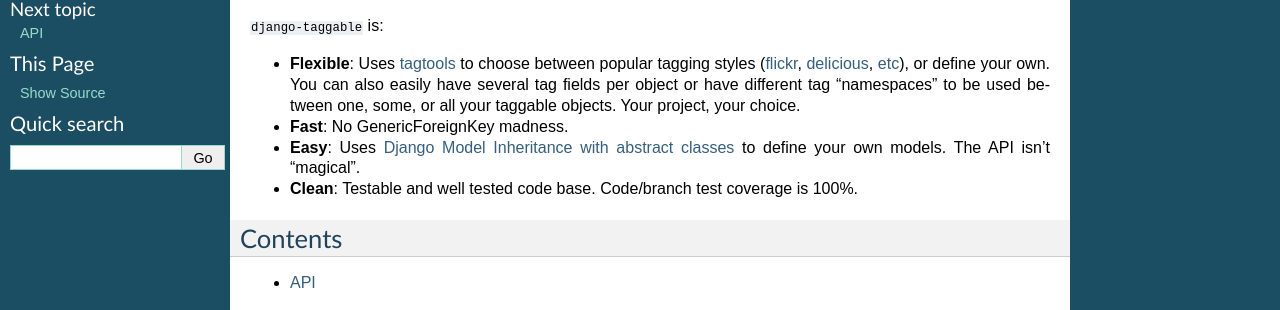
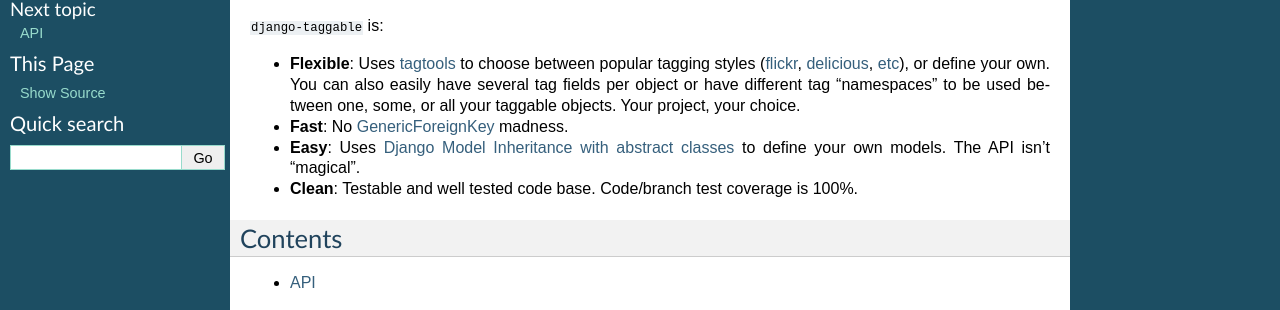
Before and after one commit to tabo/django-taggable, a Sphinx documentation site: the page built from docs/index.rst, in a window 1280 px wide. Shown: the part 134-444 px from the top of the page. Built offline with Sphinx 7.4.7, drawn with Linux system fonts in a browser that asks for light colours; part of the change alters nothing that is shown.

```diff
--- a/docs/index.rst
+++ b/docs/index.rst
@@ -16,7 +16,7 @@ is a library that implements a efficient tagging implementations for the
   define your own. You can also easily have several tag fields per object or
   have different tag "namespaces" to be used between one, some, or all your
   taggable objects. Your project, your choice.
-- **Fast**: No GenericForeignKey madness.
+- **Fast**: No `GenericForeignKey`_ madness.
 - **Easy**: Uses `Django Model Inheritance with abstract classes`_
   to define your own models. The API isn't "magical".
 - **Clean**: Testable and well tested code base. Code/branch test coverage
@@ -30,9 +30,10 @@ Contents
 
    api
 
-
+.. _`GenericForeignKey`:
+   http://docs.djangoproject.com/en/1.2/ref/contrib/contenttypes/#id1
 .. _`Django Model Inheritance with abstract classes`:
-   http://docs.djangoproject.com/en/dev/topics/db/models/#abstract-base-classes
+   http://docs.djangoproject.com/en/1.2/topics/db/models/#id6
 
 
 Indices and tables
```
